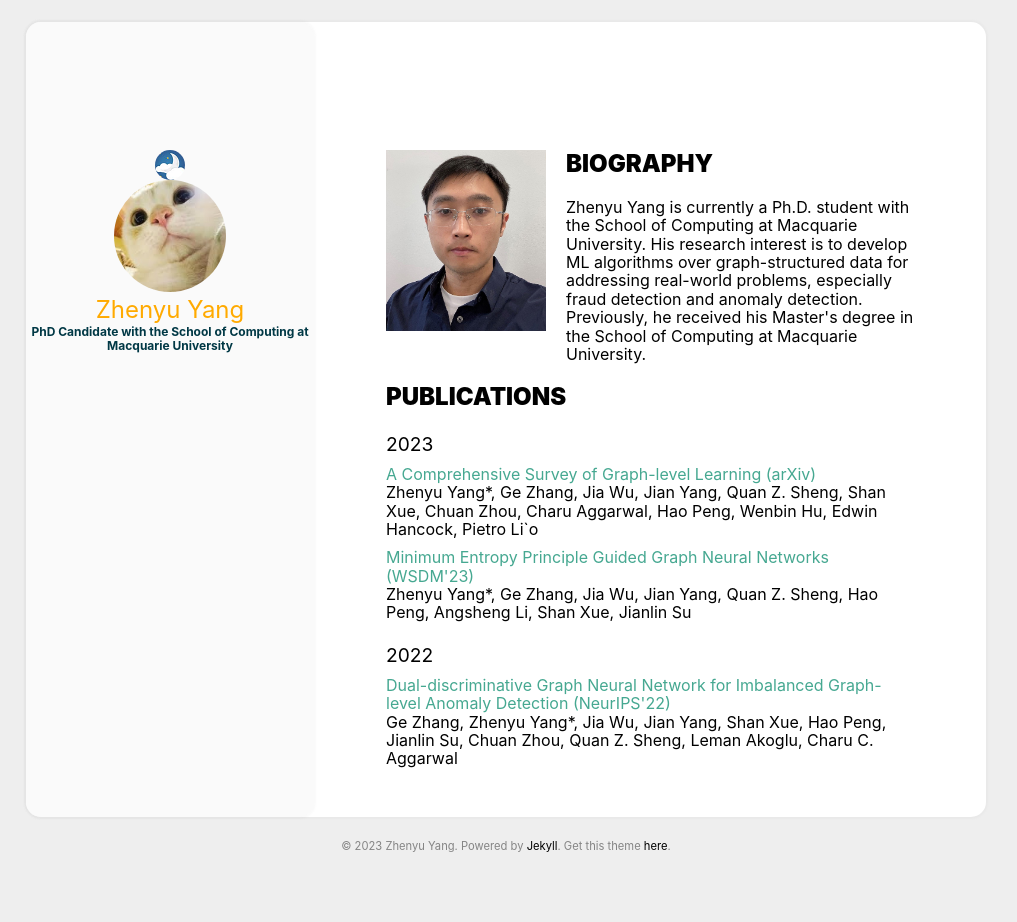
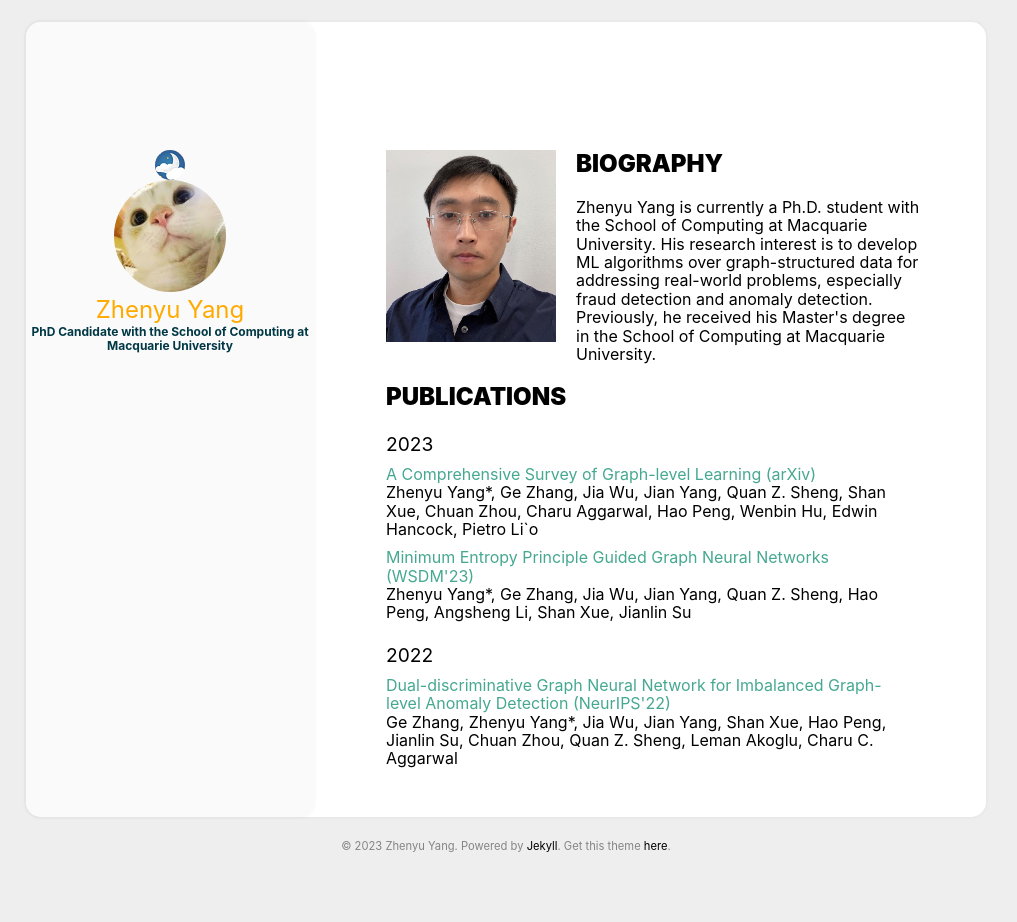
Before and after one commit to ZhenyuYangMQ/ZhenyuYangMQ.github.io, a Jekyll site: the page built from index.html, in a window 1280 px wide. Shown: the whole page, without its empty margins (134-1151 px from the left). Built offline with Jekyll 4.4.1, drawn with Linux system fonts in a browser that asks for light colours.

Commit message:
Update archive.html

```diff
--- a/_includes/archive.html
+++ b/_includes/archive.html
@@ -26,7 +26,7 @@
 <div class="archive">
   <div class="archive_title">
   <div>
-    <img alt="image" style="width:160px;float:left;margin-bottom:20px;margin-right:20px;" src="/assets/img/photo.jpg">
+    <img alt="image" style="width:170px;float:left;margin-bottom:20px;margin-right:20px;" src="/assets/img/photo.jpg">
   </div>
   <div>
   <h2><b>BIOGRAPHY</b></h2>
```
